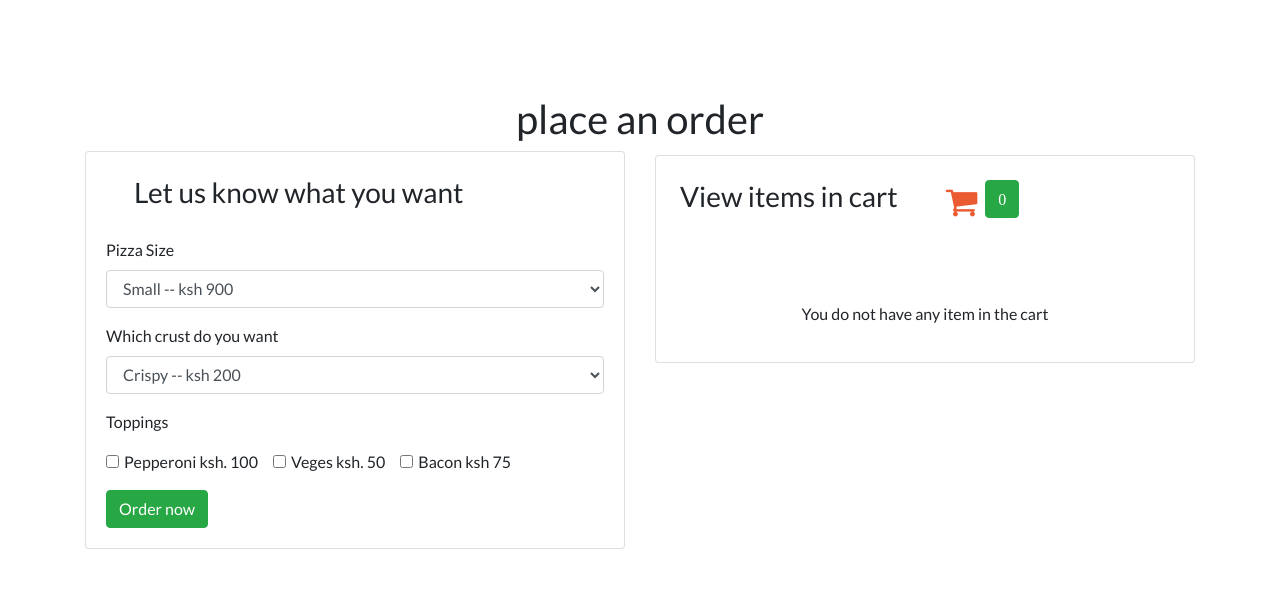
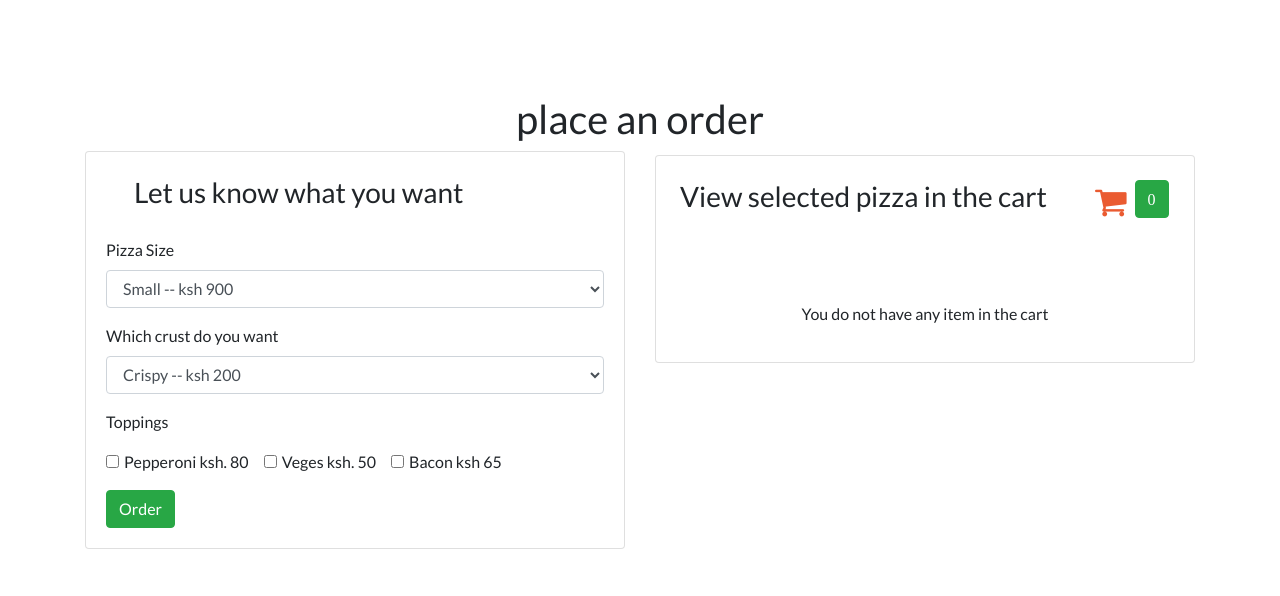
Before and after one commit to Leina33/repaet-, a plain HTML site: page index.html in a window 1280 px wide. Shown: the part 716-1312 px from the top of the page. Drawn offline with nearby package versions, Linux system fonts and the light colour scheme.

```diff
--- a/index.html
+++ b/index.html
@@ -158,7 +158,7 @@
                             value="pepperoni"
                           />
                           <label class="form-check-label" for="inlineCheckbox1"
-                            >Pepperoni ksh. 100</label
+                            >Pepperoni ksh. 80</label
                           >
                         </div>
                         <div class="form-check form-check-inline">
@@ -180,7 +180,7 @@
                             value="bacon"
                           />
                           <label class="form-check-label" for="inlineCheckbox2"
-                            >Bacon ksh 75</label
+                            >Bacon ksh 65</label
                           >
                         </div>
                       </div>
@@ -189,7 +189,7 @@
                         class="btn-success btn mt-3"
                         id="orderbtn"
                       >
-                        Order now
+                        Order
                       </button>
                     </form>
                   </div>
@@ -198,7 +198,7 @@
               <div class="col-md-6">
                 <div class="card mt-1">
                   <div class="card-title d-inline-flex">
-                    <h3 class="p-4">View items in cart</h3>
+                    <h3 class="p-4">View selected pizza in the cart</h3>
                     <i class="p-4 fa fa-shopping-cart total"
                       ><button
                         class="btn-success btn ml-2"
```
